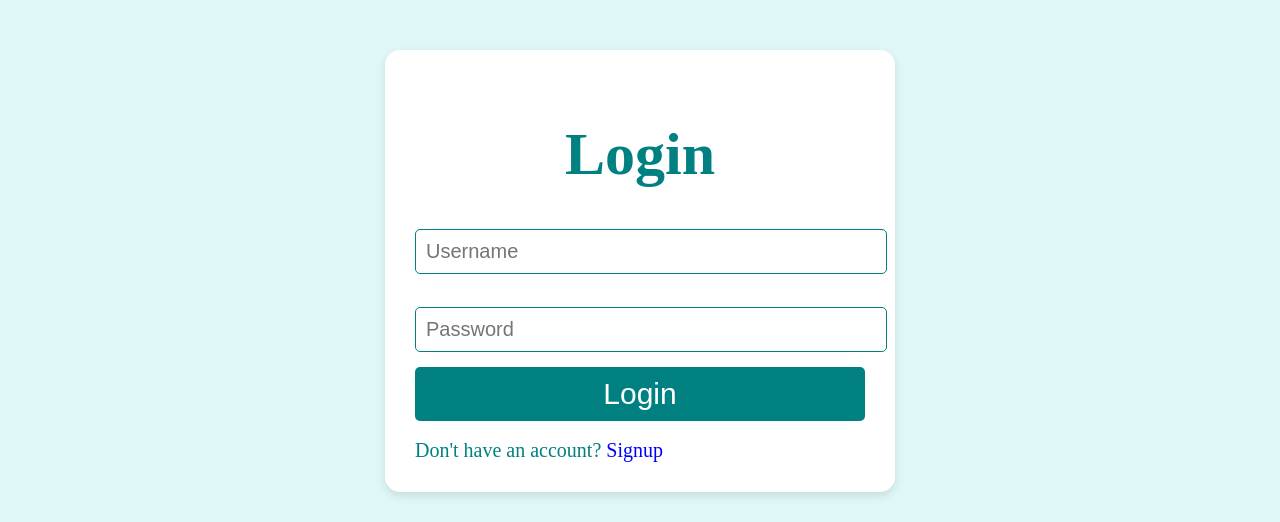
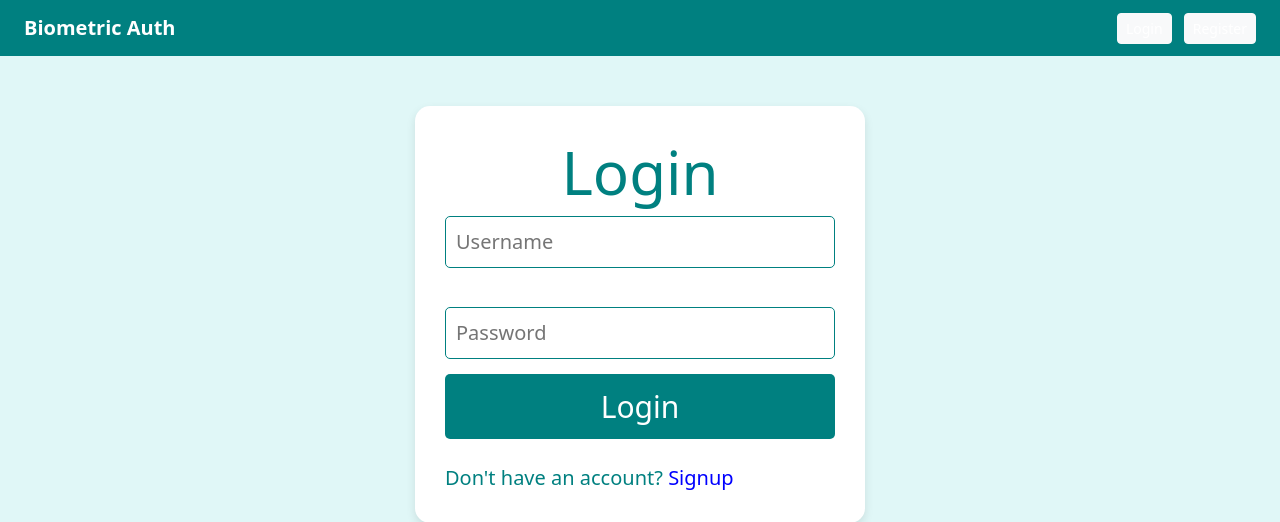
Before and after one commit to wajidkorkani/Biomatric-Authentication-python, a Flask app: page /login in a window 1280 px wide. Shown: the top 522 px of the page. Run offline with Flask 3, Linux system fonts and the light colour scheme.

Commit message:
Add navbar

```diff
--- a/Src/Templates/login.html
+++ b/Src/Templates/login.html
@@ -4,11 +4,20 @@
     <meta charset="UTF-8">
     <meta name="viewport" content="width=device-width, initial-scale=1.0">
     <title>Login</title>
+    <link href="https://cdn.jsdelivr.net/npm/bootstrap@5.3.2/dist/css/bootstrap.min.css" rel="stylesheet">
     <style>
         body {
             background-color: #e0f7f7;
             color: #004d4d;
         }
+
+        .navbar {
+            background-color: #008080;
+        }
+        .navbar a {
+            color: white !important;
+        }
+
         h1{
             font-size: 60px;
             text-align: center;
@@ -61,6 +70,20 @@
 </head>
 <body>
 </body>
+
+    <nav class="navbar navbar-expand-lg px-4">
+        <a class="navbar-brand text-white fw-bold" href="/">Biometric Auth</a>
+        <div class="ms-auto">
+            {% if current_user.is_authenticated %}
+                <a href="/logout" class="btn btn-light btn-sm me-2">Logout</a>
+            {% else %}
+                <a href="/login" class="btn btn-light btn-sm me-2">Login</a>
+                <a href="/register" class="btn btn-light btn-sm">Register</a>
+            {% endif %}
+        </div>
+    </nav>
+
+
     <div class="container">
         <form id="loginForm" class="form-container" method="POST" action="/login" enctype="multipart/form-data">
             <h1>Login</h1>
```
